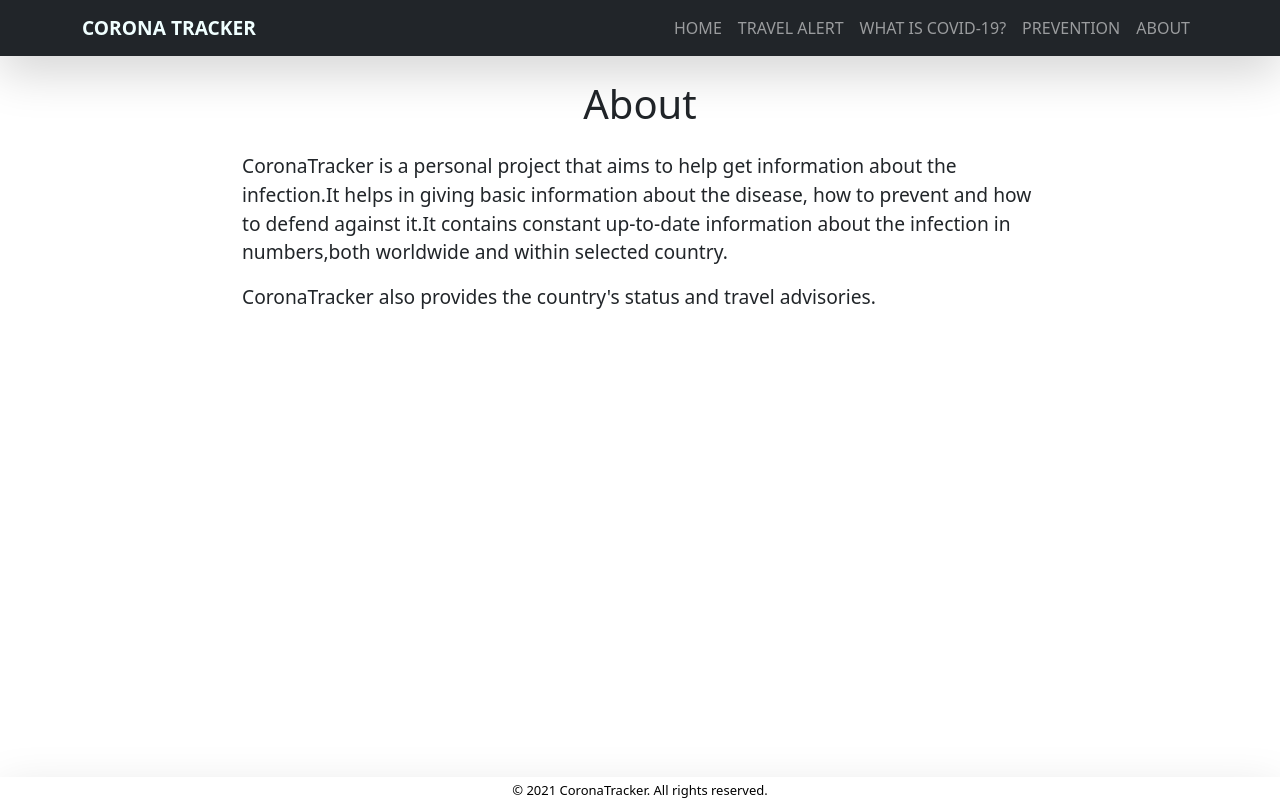
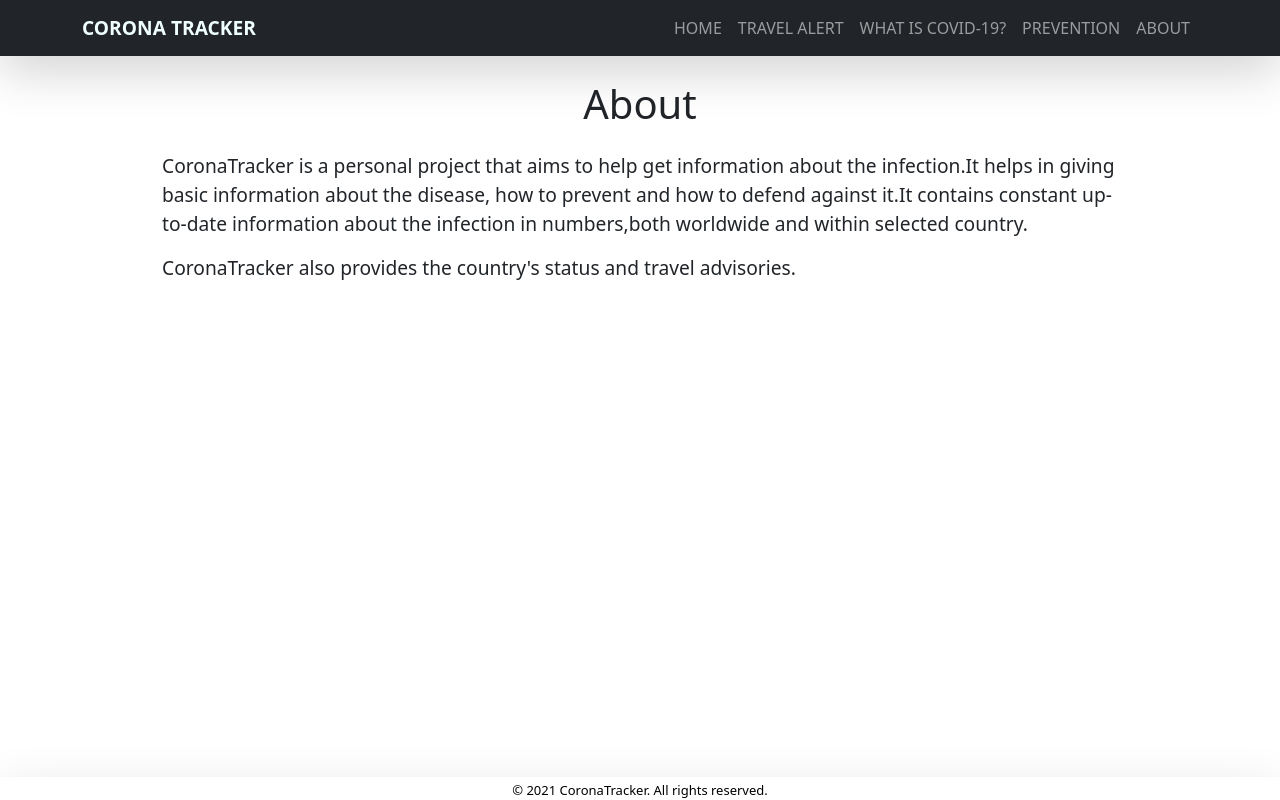
Before and after one commit to iamtigermaximus/CoronaTracker2021, a React (Create React App) app: page /about in a window 1280 px wide. Built offline with nearby package versions, Linux system fonts and the light colour scheme.

Commit message:
first commit

```diff
--- a/src/index.css
+++ b/src/index.css
@@ -43,7 +43,7 @@ body{
   font-size:small;
 }
 .about-info{
-  padding-left: 10rem;
-  padding-right: 10rem;
+  padding-left: 5rem;
+  padding-right: 5rem;
   font-size: larger;
 }
--- a/src/pages/About.js
+++ b/src/pages/About.js
@@ -2,7 +2,7 @@ import React from 'react'
 
 const About = () => {
     return (
-        <div className="about-page-container">
+        <div className="about-page-container pb-5">
             <div className="about-page-title my-4 text-center">
                 <h1>About</h1>
             </div>
```
